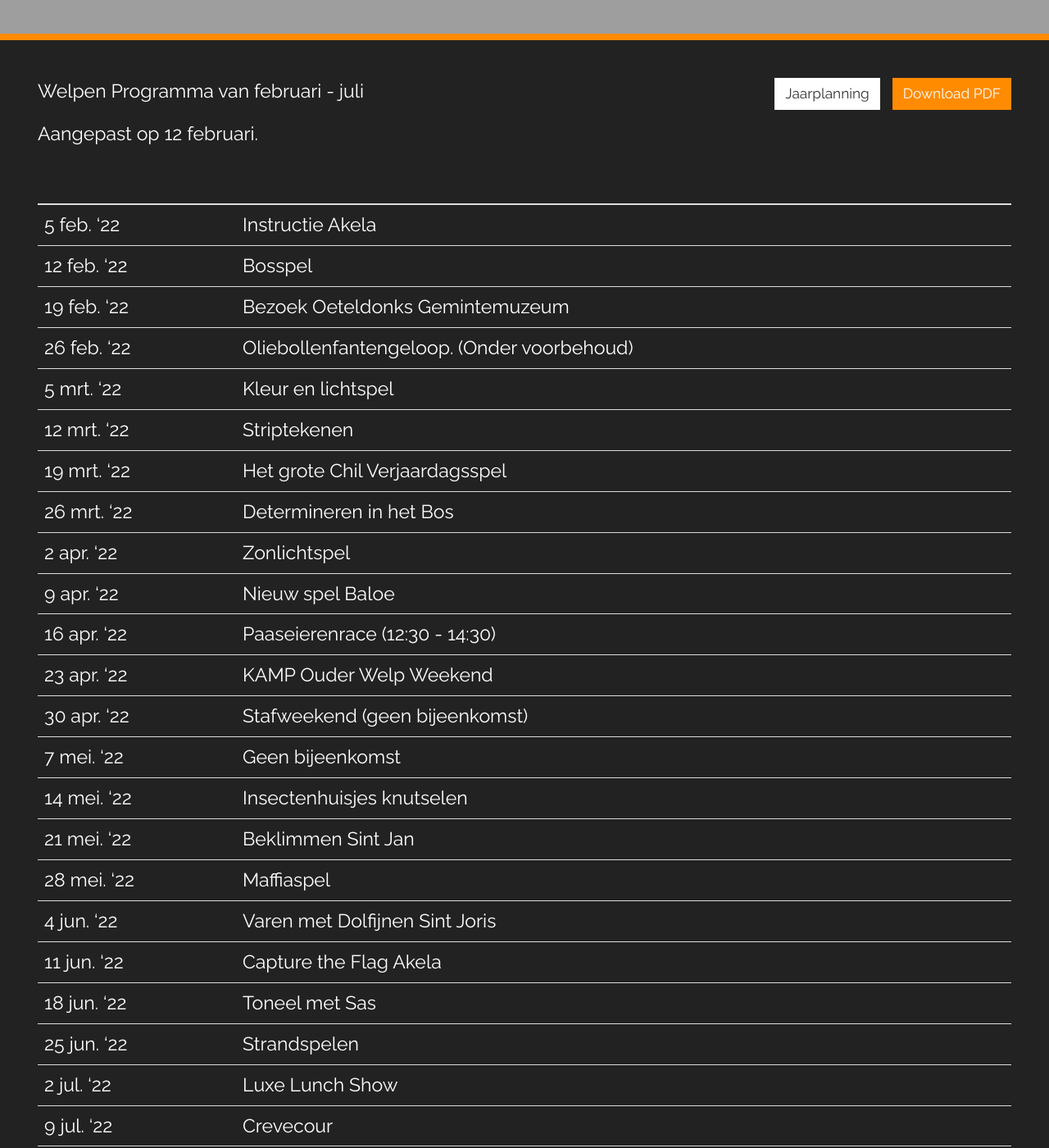
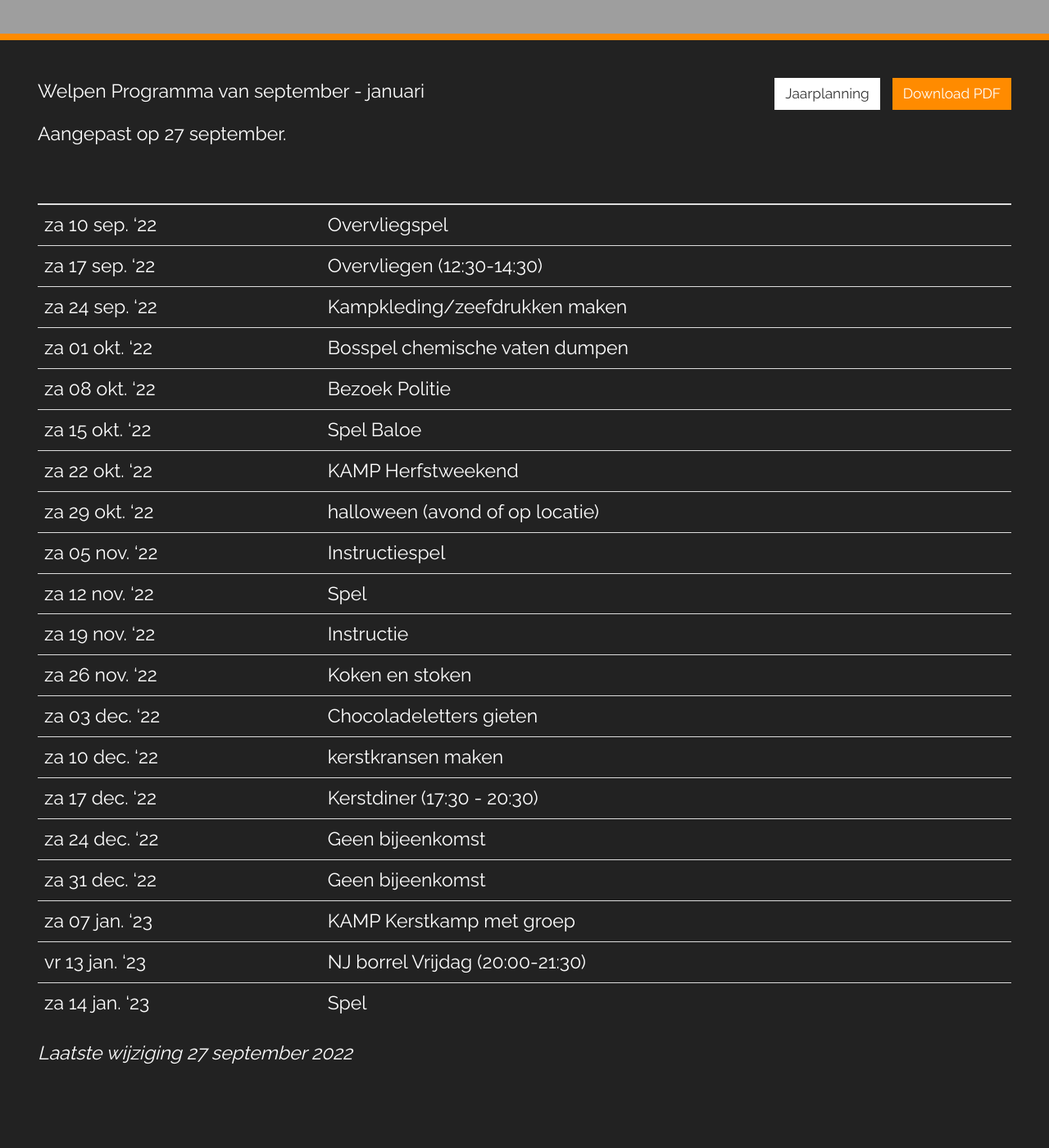
Before and after one commit to nognooitmeegemaakt/website, a Jekyll site: the page built from _agenda/welpen.md, in a window 1280 px wide and 1400 px high, scrolled down 226 px. Shown: the whole window at 82% size. Built offline with Jekyll 4.4.1, drawn with Linux system fonts in a browser that asks for light colours; some web fonts are replaced; after the commit the page ends 1592 px from its top, so only the background shows below that; some of the changed text lies outside the part shown.

Commit message:
Update 'welpen' agenda

```diff
--- a/_agenda/welpen.md
+++ b/_agenda/welpen.md
@@ -3,40 +3,35 @@ title: Welpen Programma
 layout: agenda
 category: agenda
 agenda: welpen
-footer: "_Laatste wijziging 12 februari 2022_"
+footer: "_Laatste wijziging 27 september 2022_"
 ---
 
-Welpen Programma van februari - juli
+Welpen Programma van september - januari
 
-Aangepast op 12 februari.
+Aangepast op 27 september.
 
 | | |
 |---|---|
-| 5 feb. '22 | Instructie Akela |
-| 12 feb. '22 | Bosspel  |
-| 19 feb. '22 | Bezoek Oeteldonks Gemintemuzeum |
-| 26 feb. '22 | Oliebollenfantengeloop. (Onder voorbehoud) |
-| 5 mrt. '22 | Kleur en lichtspel |
-| 12 mrt. '22 | Striptekenen |
-| 19 mrt. '22 | Het grote Chil Verjaardagsspel |
-| 26 mrt. '22 | Determineren in het Bos |
-| 2 apr. '22 | Zonlichtspel |
-| 9 apr. '22 | Nieuw spel Baloe |
-| 16 apr. '22 | Paaseierenrace (12:30 - 14:30) |
-| 23 apr. '22 | KAMP Ouder Welp Weekend |
-| 30 apr. '22 | Stafweekend (geen bijeenkomst) |
-| 7 mei. '22 | Geen bijeenkomst |
-| 14 mei. '22 | Insectenhuisjes knutselen |
-| 21 mei. '22 | Beklimmen Sint Jan |
-| 28 mei. '22 | Maffiaspel |
-| 4 jun. '22 | Varen met Dolfijnen Sint Joris |
-| 11 jun. '22 | Capture the Flag Akela |
-| 18 jun. '22 | Toneel met Sas |
-| 25 jun. '22 | Strandspelen |
-| 2 jul. '22 | Luxe Lunch Show |
-| 9 jul. '22 | Crevecour |
-| 16 jul. '22 | Seizoensafsluiting (12:30-14:30) |
-| 23 jul. '22  | KAMP Zomerkamp 2022 (zo-za) |
+| za 10 sep. '22 | Overvliegspel
+| za 17 sep. '22 | Overvliegen (12:30-14:30) |
+| za 24 sep. '22 | Kampkleding/zeefdrukken maken |
+| za 01 okt. '22 | Bosspel chemische vaten dumpen |
+| za 08 okt. '22 | Bezoek Politie |
+| za 15 okt. '22 | Spel Baloe |
+| za 22 okt. '22 | KAMP Herfstweekend |
+| za 29 okt. '22 | halloween (avond of op locatie) |
+| za 05 nov. '22 | Instructiespel |
+| za 12 nov. '22 | Spel |
+| za 19 nov. '22 | Instructie |
+| za 26 nov. '22 | Koken en stoken |
+| za 03 dec. '22 | Chocoladeletters gieten |
+| za 10 dec. '22 | kerstkransen maken |
+| za 17 dec. '22 | Kerstdiner (17:30 - 20:30) |
+| za 24 dec. '22 | Geen bijeenkomst |
+| za 31 dec. '22 | Geen bijeenkomst |
+| za 07 jan. '23 | KAMP Kerstkamp met groep |
+| vr 13 jan. '23 | NJ borrel Vrijdag (20:00-21:30) |
+| za 14 jan. '23 | Spel |
 {: .table :}
 
 {{ page.footer }}
```
